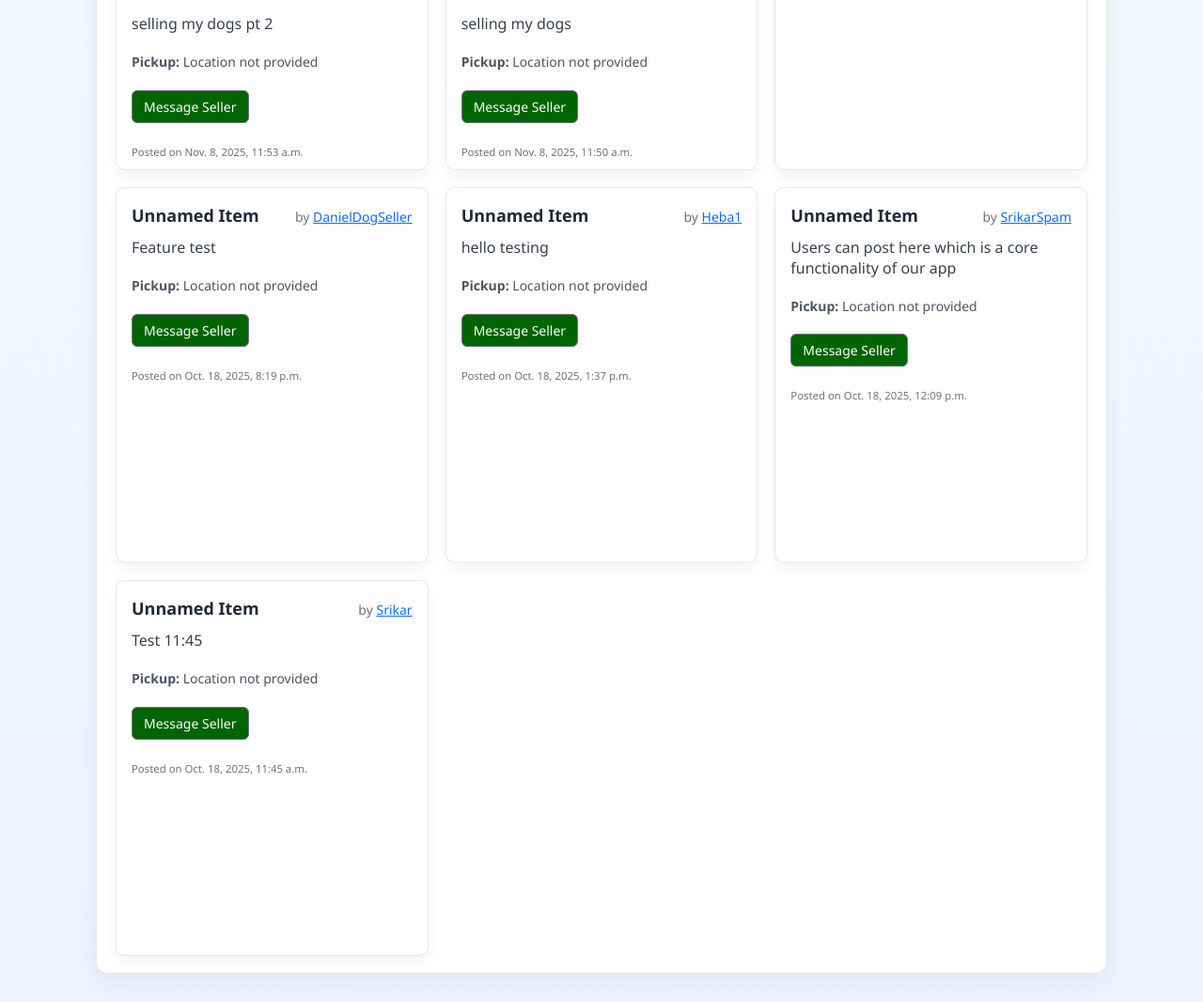
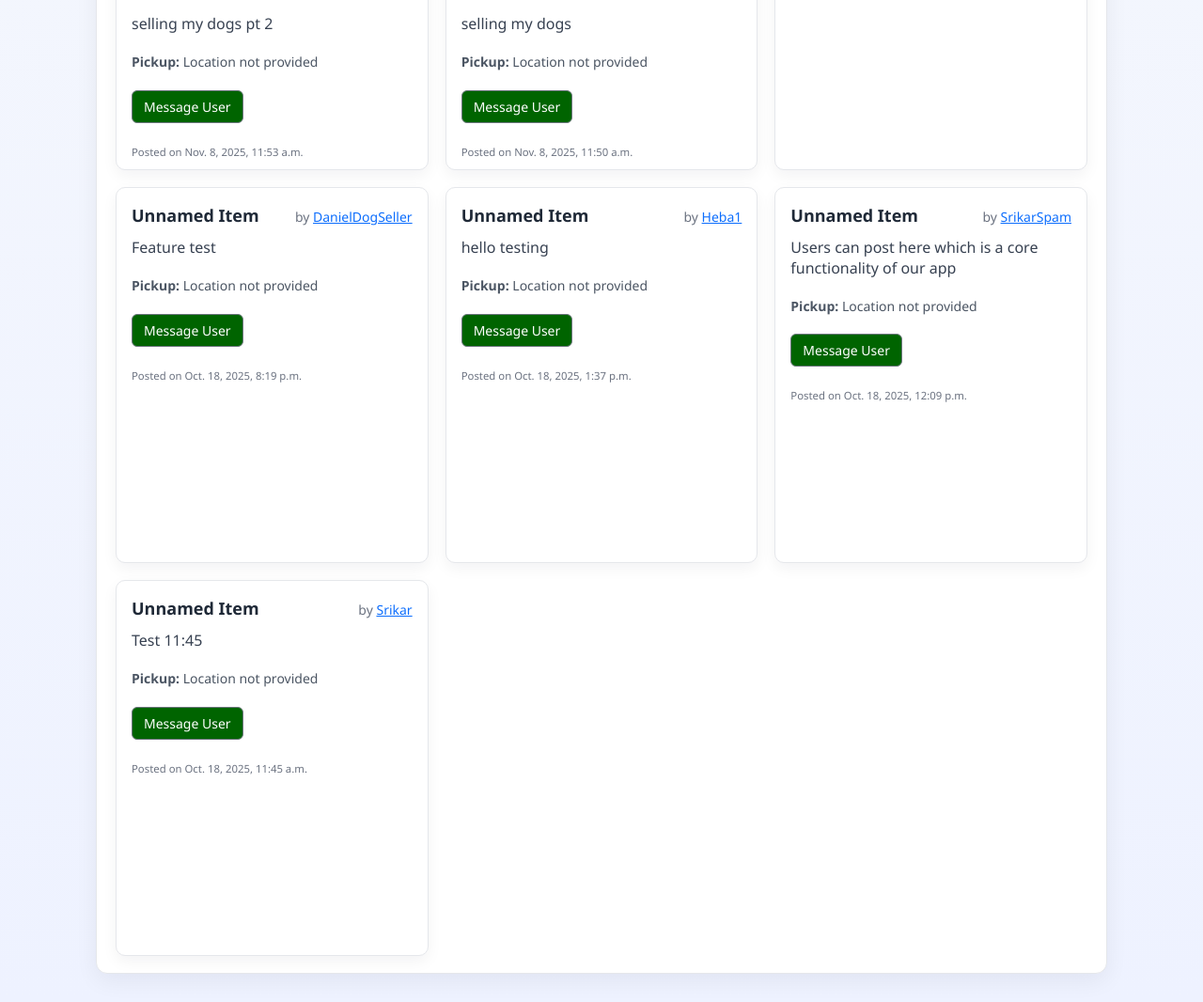
Before and after one commit to samanthafranks03/UVAThrift, a Django app: page /market/ in a window 1280 px wide. Shown: the part 1087-2153 px from the top of the page at 94% size. Run offline with Django 5.2, Linux system fonts and the light colour scheme; data comes from the database, SQL or seed files in the repository; parts of the project's set-up code (start-up, migrations or seed data) failed here and were passed over.

Commit message:
Renamed message button

```diff
--- a/market/templates/home_page.html
+++ b/market/templates/home_page.html
@@ -426,7 +426,7 @@
         {% endif %}
         <p class="post-body">{{ post.content }}</p>
         <p class="post-location"><strong>Pickup:</strong> {{ post.location|default_if_none:"Location not provided"|default:"Location not provided" }}</p>
-        <a class="btn btn-secondary message-button" href="{% url 'messaging:chat' post.author.email %}">Message Seller</a>
+        <a class="btn btn-secondary message-button" href="{% url 'messaging:chat' post.author.email %}">Message User</a>
         <div class="post-actions">
           <small>Posted on {{ post.created_at }}</small>
           {% if current_user and current_user != post.author %}
```
